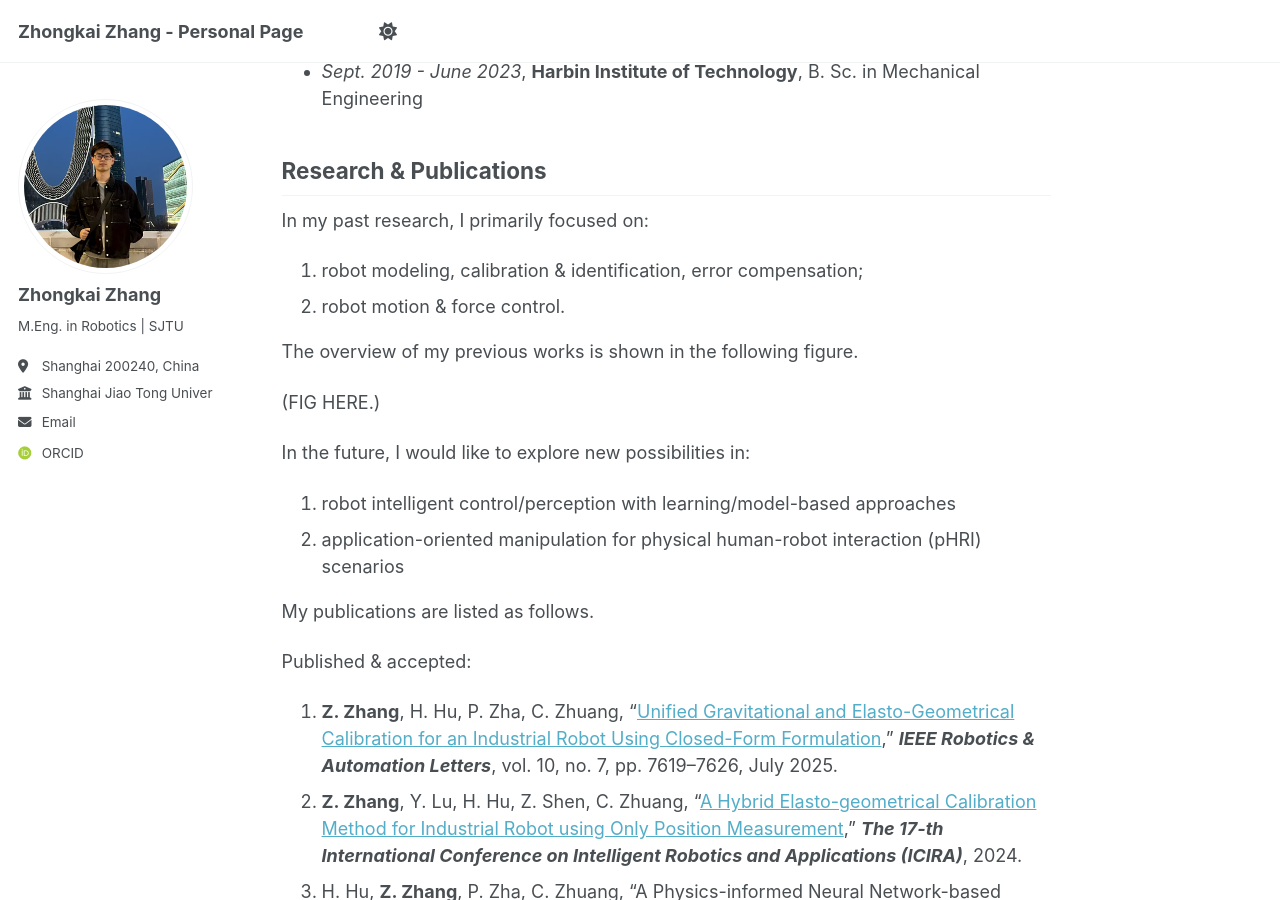
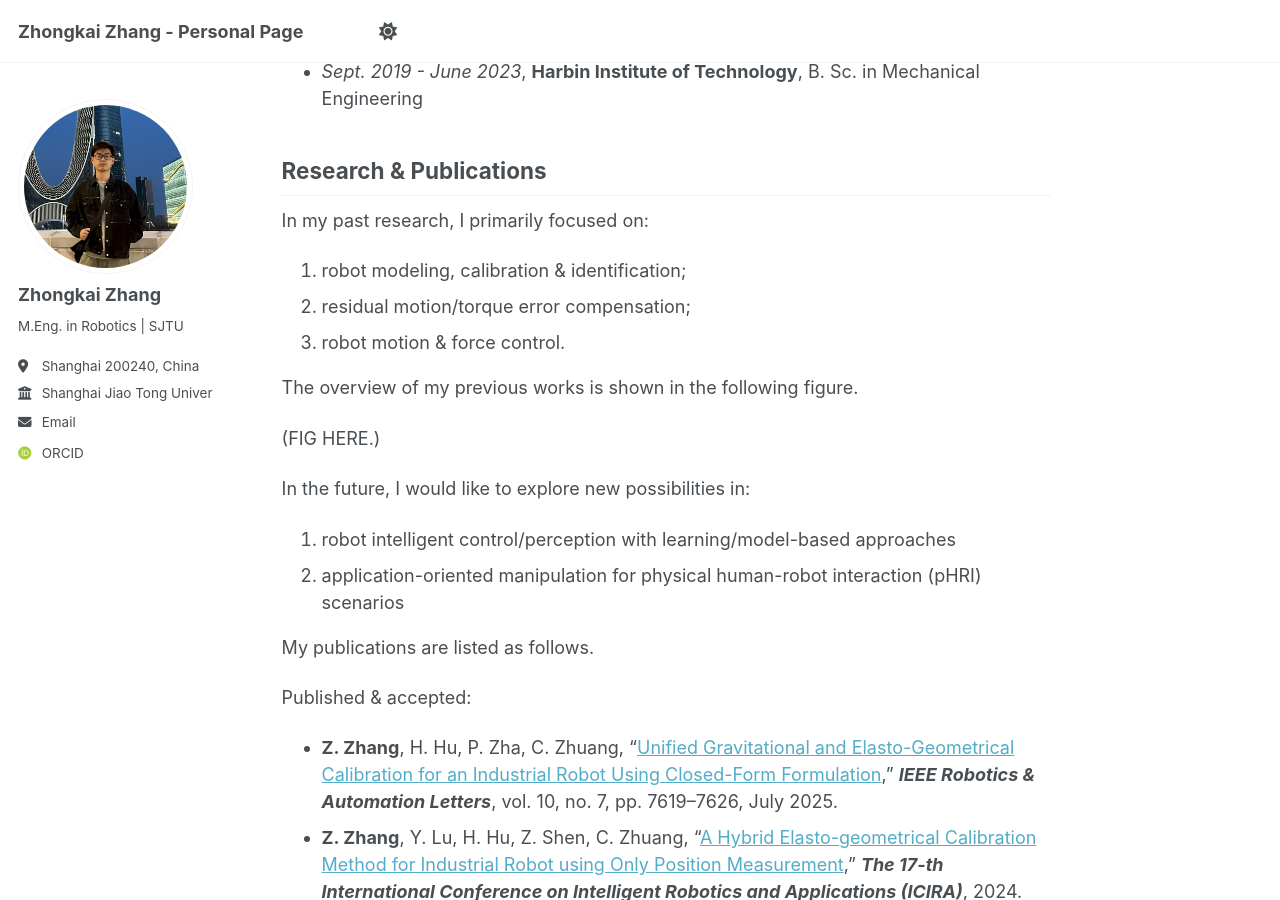
Before and after one commit to V373/blog, a Jekyll site: the page built from _pages/about.md, in a window 1280 px wide and 900 px high, scrolled down 633 px. Built offline with Jekyll 4.4.1, drawn with Linux system fonts in a browser that asks for light colours; some web fonts are replaced; a script that is not in the unit is left out; part of the change alters nothing that is shown.

Commit message:
Update about.md

```diff
--- a/_pages/about.md
+++ b/_pages/about.md
@@ -24,8 +24,9 @@ Education
 Research & Publications
 ------
 In my past research, I primarily focused on:
-1. robot modeling, calibration & identification, error compensation;
-2. robot motion & force control.
+1. robot modeling, calibration & identification;
+2. residual motion/torque error compensation;
+3. robot motion & force control.
 
 The overview of my previous works is shown in the following figure.
 
@@ -38,18 +39,18 @@ In the future, I would like to explore new possibilities in:
 My publications are listed as follows.
 
 Published & accepted:
-1. **Z. Zhang**, H. Hu, P. Zha, C. Zhuang, "[Unified Gravitational and Elasto-Geometrical Calibration for an Industrial Robot Using Closed-Form Formulation](https://ieeexplore.ieee.org/document/11020762)," _**IEEE Robotics & Automation Letters**_, vol. 10, no. 7, pp. 7619–7626, July 2025.
-2. **Z. Zhang**, Y. Lu, H. Hu, Z. Shen, C. Zhuang, "[A Hybrid Elasto-geometrical Calibration Method for Industrial Robot using Only Position Measurement](https://doi.org/10.1007/978-981-96-0783-9_21)," _**The 17-th International Conference on Intelligent Robotics and Applications (ICIRA)**_, 2024.
-3. H. Hu, **Z. Zhang**, P. Zha, C. Zhuang, "A Physics-informed Neural Network-based Momentum Observer Considering Velocity Effects for Contact Force Estimation in Industrial Robots," submitted to _**The 18th International Conference on Intelligent Robotics and Applications (ICIRA)**_, 2025, accepted.
-4. Y. Lu, **Z. Zhang**, P. Zha, H. Hu, C. Zhuang, "Dual-Channel Adaptive Impedance Algorithm with Leveling Module in Dual-Arm Collaborative Robots," submitted to _**The 18th International Conference on Intelligent Robotics and Applications (ICIRA)**_, 2025, accepted.
-5. W. Hu, H. Hu, **Z. Zhang**, C. Zhuang, "Dynamics Modeling and Vibration Suppression of Industrial Robots Handling Flexible Payloads," submitted to _**The 18th International Conference on Intelligent Robotics and Applications (ICIRA)**_, 2025, accepted.
+- **Z. Zhang**, H. Hu, P. Zha, C. Zhuang, "[Unified Gravitational and Elasto-Geometrical Calibration for an Industrial Robot Using Closed-Form Formulation](https://ieeexplore.ieee.org/document/11020762)," _**IEEE Robotics & Automation Letters**_, vol. 10, no. 7, pp. 7619–7626, July 2025.
+- **Z. Zhang**, Y. Lu, H. Hu, Z. Shen, C. Zhuang, "[A Hybrid Elasto-geometrical Calibration Method for Industrial Robot using Only Position Measurement](https://doi.org/10.1007/978-981-96-0783-9_21)," _**The 17-th International Conference on Intelligent Robotics and Applications (ICIRA)**_, 2024.
+- H. Hu, **Z. Zhang**, P. Zha, C. Zhuang, "A Physics-informed Neural Network-based Momentum Observer Considering Velocity Effects for Contact Force Estimation in Industrial Robots," submitted to _**The 18th International Conference on Intelligent Robotics and Applications (ICIRA)**_, 2025, accepted.
+- Y. Lu, **Z. Zhang**, P. Zha, H. Hu, C. Zhuang, "Dual-Channel Adaptive Impedance Algorithm with Leveling Module in Dual-Arm Collaborative Robots," submitted to _**The 18th International Conference on Intelligent Robotics and Applications (ICIRA)**_, 2025, accepted.
+- W. Hu, H. Hu, **Z. Zhang**, C. Zhuang, "Dynamics Modeling and Vibration Suppression of Industrial Robots Handling Flexible Payloads," submitted to _**The 18th International Conference on Intelligent Robotics and Applications (ICIRA)**_, 2025, accepted.
 
 Under review:
-6. H. Hu, **Z. Zhang**, C. Zhuang, "Modeling and Compensation of Backlash-Induced Dynamic Errors in Industrial Robots with a PINN-Based Approach," submitted to _**IEEE/ASME Transactions on Mechatronics**_, under revision.
-7. P. Zha, H. Hu, **Z. Zhang**, H. Zou, C. Zhuang, "Industrial RobotNonlinear 6-DOF Stiffness Modeling and Identification," submitted to _**Journal of Mechanical Science and Technology**_, under review.
+- H. Hu, **Z. Zhang**, C. Zhuang, "Modeling and Compensation of Backlash-Induced Dynamic Errors in Industrial Robots with a PINN-Based Approach," submitted to _**IEEE/ASME Transactions on Mechatronics**_, under revision.
+- P. Zha, H. Hu, **Z. Zhang**, H. Zou, C. Zhuang, "Industrial RobotNonlinear 6-DOF Stiffness Modeling and Identification," submitted to _**Journal of Mechanical Science and Technology**_, under review.
 
 In preparation:
-8. **Z. Zhang**, P. Zha, C. Zhuang, "IPC: A Learning-Based Iterative Path Correction Method for Robots with Localized Error Excitation," in preparing for _**Science China Technological Sciences**_.
+- **Z. Zhang**, P. Zha, C. Zhuang, "IPC: A Learning-Based Iterative Path Correction Method for Robots with Localized Error Excitation," in preparing for _**Science China Technological Sciences**_.
 
 Award & Honors
 ------
```
